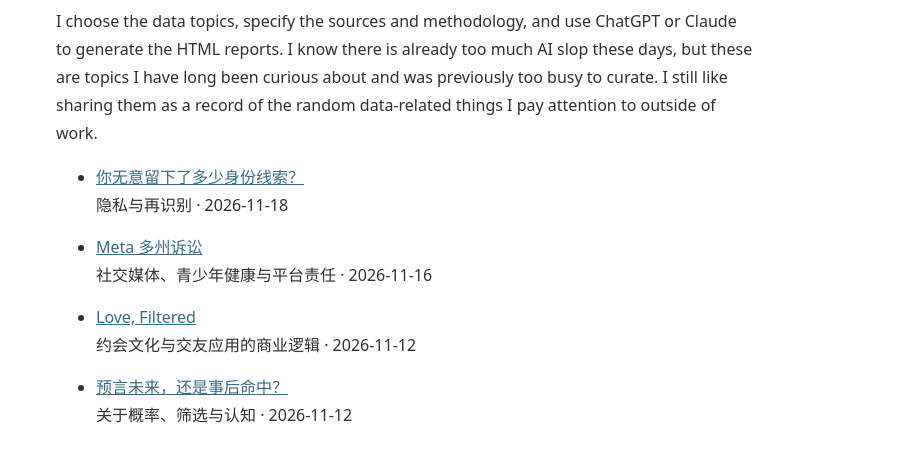
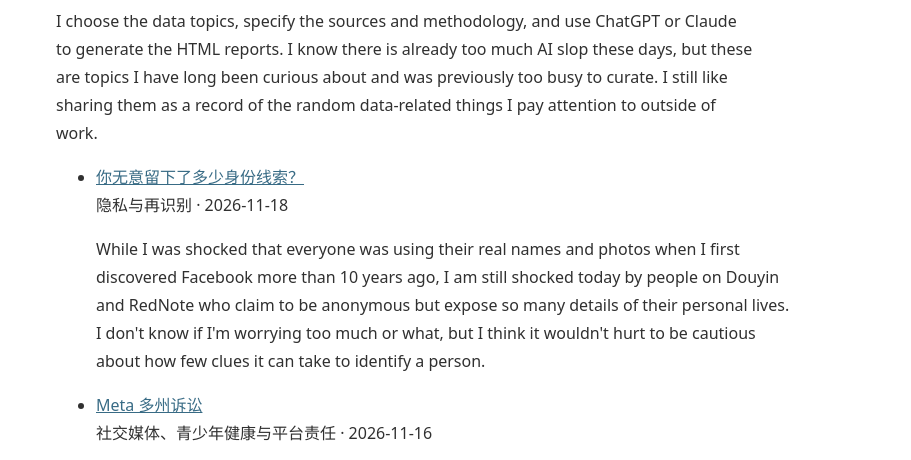
Before and after one commit to Elaineyex/Elaineyex.github.io, a plain HTML site: page index.html in a window 1280 px wide. Shown: the part 471-931 px from the top of the page, without its empty margins (184-1095 px from the left). Drawn offline with Linux system fonts and the light colour scheme.

Commit message:
Add personal notes to posts

```diff
--- a/index.html
+++ b/index.html
@@ -12,9 +12,9 @@ body{margin:0;color:#303030;background:#fff;font-family:system-ui,-apple-system,
 <header><nav><a class="name" href="#">Elaine</a><div><a href="#about">About</a><a href="#reports">Posts</a><a href="https://github.com/Elaineyex">GitHub ↗</a></div></nav></header>
 <main><section id="about"><div class="intro"><h1>Elaine (she/they)</h1><p>I enjoy statistics and the process of turning complex problems into hypotheses that can be explored and tested with data.</p><p>I have a Master's degree in Health Data Science and a Bachelor's degree in Statistical &amp; Data Sciences and Psychology.</p></div><img src="portrait-updated.png" alt="Illustration of Elaine holding a mug" width="220" height="220"></section>
 <section id="reports"><h2>Random Social Media Posts</h2><p>I choose the data topics, specify the sources and methodology, and use ChatGPT or Claude to generate the HTML reports. I know there is already too much AI slop these days, but these are topics I have long been curious about and was previously too busy to curate. I still like sharing them as a record of the random data-related things I pay attention to outside of work.</p><ul>
-<li><a href="reports/privacy_social_cards_v7.html">你无意留下了多少身份线索？</a><span>隐私与再识别 · <time datetime="2026-11-18">2026-11-18</time></span></li>
-<li><a href="reports/meta_multistate_vertical_report.html">Meta 多州诉讼</a><span>社交媒体、青少年健康与平台责任 · <time datetime="2026-11-16">2026-11-16</time></span></li>
+<li><a href="reports/privacy_social_cards_v7.html">你无意留下了多少身份线索？</a><span>隐私与再识别 · <time datetime="2026-11-18">2026-11-18</time></span><p>While I was shocked that everyone was using their real names and photos when I first discovered Facebook more than 10 years ago, I am still shocked today by people on Douyin and RedNote who claim to be anonymous but expose so many details of their personal lives. I don't know if I'm worrying too much or what, but I think it wouldn't hurt to be cautious about how few clues it can take to identify a person.</p></li>
+<li><a href="reports/meta_multistate_vertical_report.html">Meta 多州诉讼</a><span>社交媒体、青少年健康与平台责任 · <time datetime="2026-11-16">2026-11-16</time></span><p>Oh, the toxic effects of Meta's Instagram and Facebook have long been studied in psychology, including how they exploit the psychological mechanisms of behavioral reinforcement and how Instagram's filters and promoted body images can intensify disordered eating behaviors. I am curious to see how social media will evolve in the future.</p></li>
 <li><a href="reports/dating_app_business_report.html">Love, Filtered</a><span>约会文化与交友应用的商业逻辑 · <time datetime="2026-11-12">2026-11-12</time></span></li>
-<li><a href="reports/%E9%A2%84%E8%A8%80%E6%9C%AA%E6%9D%A5%E7%9A%84%E7%BB%9F%E8%AE%A1%E5%AD%A6%E9%99%B7%E9%98%B1%20%282%29.html">预言未来，还是事后命中？</a><span>关于概率、筛选与认知 · <time datetime="2026-11-12">2026-11-12</time></span></li>
+<li><a href="reports/%E9%A2%84%E8%A8%80%E6%9C%AA%E6%9D%A5%E7%9A%84%E7%BB%9F%E8%AE%A1%E5%AD%A6%E9%99%B7%E9%98%B1%20%282%29.html">预言未来，还是事后命中？</a><span>关于概率、筛选与认知 · <time datetime="2026-11-12">2026-11-12</time></span><p>I was thinking about how, every once in a while, people dig back through years of someone's words to find one sentence that proves how visionary they were, usually when that person is now an overachiever.</p></li>
 </ul></section></main><footer>Elaine · <a href="https://github.com/Elaineyex">GitHub</a></footer>
 </body></html>
```
